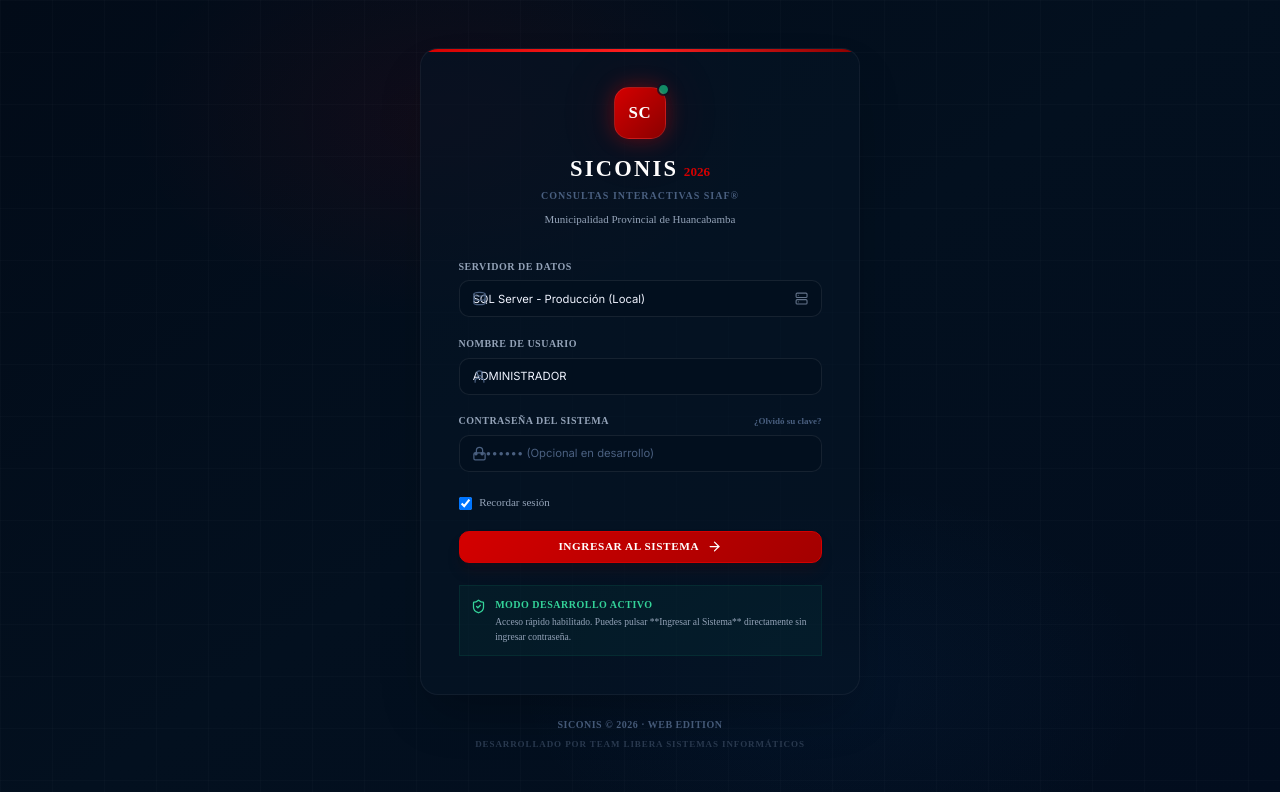
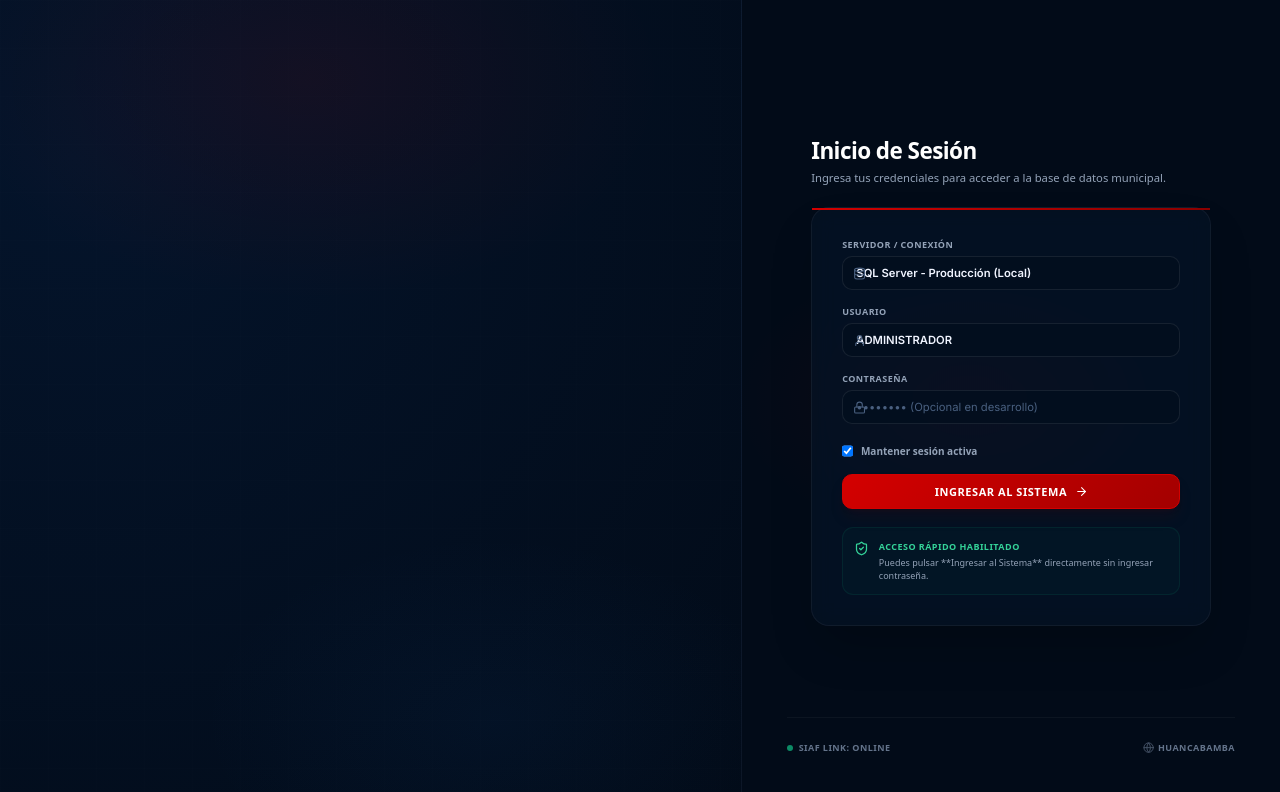
Before and after one commit to DraxLuis/SWSiconis2026-Web, a Next.js app: page /login in a window 1280 px wide. Shown: the top 792 px of the page. Built offline with nearby package versions, Linux system fonts and the light colour scheme.

Commit message:
design: complete aesthetic overhaul of the login page to modern split-screen layout

```diff
--- a/src/app/login/page.tsx
+++ b/src/app/login/page.tsx
@@ -2,7 +2,19 @@
 
 import { useState } from 'react';
 import { useRouter } from 'next/navigation';
-import { Database, Lock, User, ArrowRight, ShieldCheck, Server } from 'lucide-react';
+import {
+  Database,
+  Lock,
+  User,
+  ArrowRight,
+  ShieldCheck,
+  TrendingUp,
+  Coins,
+  FileText,
+  CheckCircle2,
+  Activity,
+  Globe
+} from 'lucide-react';
 
 export default function LoginPage() {
   const router = useRouter();
@@ -16,226 +28,382 @@ export default function LoginPage() {
     e.preventDefault();
     setLoading(true);
 
-    // Simulamos un retraso sutil para dar sensación de procesamiento premium
     setTimeout(() => {
-      // Establecer cookie de sesión por 1 día (o 30 días si rememberMe está marcado)
       const maxAge = rememberMe ? 30 * 24 * 60 * 60 : 24 * 60 * 60;
       document.cookie = `siconis_session=${encodeURIComponent(usuario)}; path=/; max-age=${maxAge}; SameSite=Lax`;
 
-      // Redirigir al dashboard principal e invalidar caché del router
       router.push('/');
       router.refresh();
-    }, 800);
+    }, 1000);
   };
 
   return (
+    <div className="min-h-screen w-full flex bg-[#020B18] text-white font-sans overflow-hidden relative selection:bg-[#D40000]/30 selection:text-white">
+
+      {/* ========================================== */}
+      {/* LADO IZQUIERDO: VISUAL / DEMO DASHBOARD    */}
+      {/* ========================================== */}
       <div
-      className="min-h-screen w-full flex flex-col items-center justify-center p-4 relative overflow-hidden select-none"
+        className="hidden lg:flex lg:w-[52%] xl:w-[58%] flex-col justify-between p-12 relative border-r border-white/[0.04] overflow-hidden"
         style={{
-        background: 'linear-gradient(145deg, #020B18 0%, #03101F 50%, #020D1E 100%)',
+          background: 'radial-gradient(circle at 10% 20%, #04142b 0%, #020B18 100%)',
         }}
       >
-      {/* Grid overlay — sutil */}
+        {/* Grid Overlay */}
         <div
           aria-hidden
-        className="absolute inset-0 pointer-events-none"
+          className="absolute inset-0 pointer-events-none opacity-40"
           style={{
             backgroundImage: `
               linear-gradient(rgba(255,255,255,0.015) 1px, transparent 1px),
               linear-gradient(90deg, rgba(255,255,255,0.015) 1px, transparent 1px)
             `,
-          backgroundSize: '52px 52px',
-          zIndex: 0,
+            backgroundSize: '48px 48px',
           }}
         />
 
-      {/* Glow radial de acento rojo (SICONIS) — arriba izquierda */}
+        {/* Ambient Glows */}
         <div
           aria-hidden
           className="absolute pointer-events-none"
           style={{
-          top: '-10%',
-          left: '10%',
-          width: '50vw',
-          height: '50vh',
-          background: 'radial-gradient(ellipse at center, rgba(212,0,0,0.07) 0%, transparent 70%)',
-          zIndex: 0,
+            top: '-20%',
+            left: '-10%',
+            width: '60vw',
+            height: '60vh',
+            background: 'radial-gradient(ellipse at center, rgba(212,0,0,0.08) 0%, transparent 65%)',
           }}
         />
-
-      {/* Glow radial de acento azul (Libera) — abajo derecha */}
         <div
           aria-hidden
           className="absolute pointer-events-none"
           style={{
-          bottom: '-10%',
-          right: '10%',
+            bottom: '-15%',
+            right: '-10%',
             width: '50vw',
             height: '50vh',
-          background: 'radial-gradient(ellipse at center, rgba(21,101,192,0.06) 0%, transparent 70%)',
-          zIndex: 0,
+            background: 'radial-gradient(ellipse at center, rgba(21,101,192,0.06) 0%, transparent 65%)',
           }}
         />
 
-      <div className="w-full max-w-[440px] z-10 animate-scale-in">
-        {/* Contenedor principal con efecto vidrio */}
-        <div className="glass-card p-8 md:p-10 relative overflow-hidden shadow-2xl border-white/[0.06] bg-[#061526]/70 backdrop-blur-2xl">
-          {/* Línea decorativa roja en la parte superior */}
-          <div className="absolute top-0 left-0 right-0 h-[3px] bg-gradient-to-r from-[#D40000] via-[#FF2020] to-[#8B0000]" />
-
-          {/* Header del Login */}
-          <div className="text-center mb-8">
-            <div className="flex justify-center mb-4">
-              <div className="relative">
-                <div className="h-14 w-14 rounded-2xl bg-gradient-to-br from-[#D40000] to-[#8B0000] flex items-center justify-center shadow-xl shadow-red-950/70 border border-white/10 glow-red">
-                  <span className="text-lg font-black text-white tracking-wider">SC</span>
+        {/* Brand/Header Superior */}
+        <div className="flex items-center gap-3.5 z-10 animate-fade-in">
+          <div className="h-10 w-10 rounded-xl bg-gradient-to-br from-[#D40000] to-[#8B0000] flex items-center justify-center shadow-lg shadow-red-950/40 border border-white/10">
+            <span className="text-sm font-black text-white tracking-widest">SC</span>
           </div>
-                <span className="absolute -top-1 -right-1 h-3.5 w-3.5 rounded-full bg-emerald-500 border-2 border-[#061526] animate-pulse" />
+          <div>
+            <div className="flex items-baseline gap-1.5 leading-none">
+              <span className="text-base font-black tracking-widest text-white">SICONIS</span>
+              <span className="text-[11px] font-bold text-[#D40000]">2026</span>
+            </div>
+            <p className="text-[9px] text-[#4A6080] font-bold tracking-widest uppercase mt-0.5">
+              Consultas Interactivas SIAF®
+            </p>
           </div>
         </div>
 
-            <div className="flex items-baseline justify-center gap-1.5">
-              <h1 className="text-2xl font-black tracking-widest text-white">
-                SICONIS
-              </h1>
-              <span className="text-sm font-bold text-[#D40000]">2026</span>
+        {/* Centro: Visualización del Dashboard SICONIS */}
+        <div className="z-10 max-w-2xl my-auto space-y-8 stagger-children">
+          <div className="space-y-3">
+            <div className="inline-flex items-center gap-2 px-3 py-1 rounded-full bg-white/[0.04] border border-white/[0.06] text-xs font-semibold text-slate-300">
+              <TrendingUp className="h-3.5 w-3.5 text-[#D40000]" />
+              <span>Plataforma de Consulta y Monitoreo Municipal</span>
             </div>
-            <p className="text-[10px] text-[#4A6080] font-bold tracking-widest uppercase mt-1">
-              Consultas Interactivas SIAF®
-            </p>
-            <p className="text-[11px] text-[#94A3B8] mt-2 font-medium">
-              Municipalidad Provincial de Huancabamba
+            <h2 className="text-3xl xl:text-4xl font-extrabold tracking-tight text-white leading-tight">
+              Control Presupuestal de Alta Gama para la Gestión Municipal
+            </h2>
+            <p className="text-sm text-slate-400 max-w-lg">
+              Accede a las métricas del Presupuesto Institucional Modificado (PIM), metas físicas, expedientes administrativos SIAF y tesorería con tiempos de carga optimizados.
             </p>
           </div>
 
-          {/* Formulario */}
-          <form onSubmit={handleLogin} className="space-y-5">
-            {/* Input: Servidor / Conexión */}
-            <div className="space-y-1.5">
-              <label className="text-[10px] font-bold text-slate-400 uppercase tracking-wider block">
-                Servidor de Datos
+          {/* Maqueta simulada del Dashboard */}
+          <div className="glass-card p-6 border-white/[0.08] bg-[#061526]/60 backdrop-blur-xl shadow-2xl relative rounded-2xl overflow-hidden group">
+            {/* Glossy top highlight */}
+            <div className="absolute top-0 left-0 right-0 h-px bg-gradient-to-r from-transparent via-white/10 to-transparent" />
+
+            <div className="flex items-center justify-between mb-5 border-b border-white/[0.05] pb-4">
+              <div className="flex items-center gap-2">
+                <span className="h-2 w-2 rounded-full bg-emerald-500 animate-pulse" />
+                <span className="text-[10px] font-bold tracking-widest text-slate-400 uppercase">Vista Previa Interactiva</span>
+              </div>
+              <div className="flex gap-1.5">
+                <span className="h-2.5 w-2.5 rounded-full bg-white/10" />
+                <span className="h-2.5 w-2.5 rounded-full bg-white/10" />
+                <span className="h-2.5 w-2.5 rounded-full bg-white/10" />
+              </div>
+            </div>
+
+            {/* Fila de Tarjetas Mini-KPI */}
+            <div className="grid grid-cols-3 gap-4 mb-5">
+              {/* KPI 1 */}
+              <div className="bg-[#03101F]/80 border border-white/[0.05] rounded-xl p-3.5 space-y-1 hover:border-[#D40000]/30 transition-all duration-300">
+                <div className="flex items-center justify-between">
+                  <span className="text-[9px] font-bold text-slate-400 uppercase tracking-wider">PIM Anual</span>
+                  <Coins className="h-3.5 w-3.5 text-[#D40000]" />
+                </div>
+                <div className="text-sm xl:text-base font-bold text-white tracking-tight font-mono">
+                  S/ 84.2M
+                </div>
+                <div className="text-[9px] text-[#4A6080] font-semibold">
+                  Avance: 72.4%
+                </div>
+              </div>
+
+              {/* KPI 2 */}
+              <div className="bg-[#03101F]/80 border border-white/[0.05] rounded-xl p-3.5 space-y-1 hover:border-[#D40000]/30 transition-all duration-300">
+                <div className="flex items-center justify-between">
+                  <span className="text-[9px] font-bold text-slate-400 uppercase tracking-wider">Devengado</span>
+                  <Activity className="h-3.5 w-3.5 text-blue-400" />
+                </div>
+                <div className="text-sm xl:text-base font-bold text-white tracking-tight font-mono">
+                  S/ 61.0M
+                </div>
+                <div className="text-[9px] text-[#4A6080] font-semibold">
+                  Meta Devengada OK
+                </div>
+              </div>
+
+              {/* KPI 3 */}
+              <div className="bg-[#03101F]/80 border border-white/[0.05] rounded-xl p-3.5 space-y-1 hover:border-[#D40000]/30 transition-all duration-300">
+                <div className="flex items-center justify-between">
+                  <span className="text-[9px] font-bold text-slate-400 uppercase tracking-wider">Expedientes</span>
+                  <FileText className="h-3.5 w-3.5 text-emerald-400" />
+                </div>
+                <div className="text-sm xl:text-base font-bold text-white tracking-tight font-mono">
+                  12,841
+                </div>
+                <div className="text-[9px] text-emerald-500 font-bold flex items-center gap-1">
+                  <CheckCircle2 className="h-2.5 w-2.5" /> Activos
+                </div>
+              </div>
+            </div>
+
+            {/* Simulación Gráfico con SVG */}
+            <div className="bg-[#020B18]/70 border border-white/[0.04] rounded-xl p-4 relative">
+              <div className="flex items-center justify-between mb-3 text-[10px] font-bold text-slate-400 uppercase tracking-wider">
+                <span>Ejecución Mensual (Devengado vs Girado)</span>
+                <span className="text-[#D40000]">En vivo SIAF</span>
+              </div>
+              <div className="h-28 w-full flex items-end justify-between gap-1 pt-4 relative">
+                {/* SVG Curve */}
+                <svg className="absolute inset-0 h-full w-full pointer-events-none overflow-visible" preserveAspectRatio="none">
+                  <defs>
+                    <linearGradient id="chartGlow" x1="0" y1="0" x2="0" y2="1">
+                      <stop offset="0%" stopColor="#D40000" stopOpacity="0.15" />
+                      <stop offset="100%" stopColor="#D40000" stopOpacity="0" />
+                    </linearGradient>
+                  </defs>
+                  {/* Area */}
+                  <path
+                    d="M 0 100 Q 60 70 120 85 T 240 45 T 360 20 T 480 30 L 480 110 L 0 110 Z"
+                    fill="url(#chartGlow)"
+                    stroke="none"
+                  />
+                  {/* Line */}
+                  <path
+                    d="M 0 100 Q 60 70 120 85 T 240 45 T 360 20 T 480 30"
+                    fill="none"
+                    stroke="#D40000"
+                    strokeWidth="2.5"
+                    strokeLinecap="round"
+                  />
+                </svg>
+
+                {/* Barras de fondo y labels de meses */}
+                {['Ene', 'Feb', 'Mar', 'Abr', 'May', 'Jun', 'Jul', 'Ago', 'Sep', 'Oct'].map((mes, index) => (
+                  <div key={index} className="flex flex-col items-center flex-1 z-10">
+                    <span className="text-[8px] text-[#4A6080] font-bold font-mono">{mes}</span>
+                  </div>
+                ))}
+              </div>
+            </div>
+          </div>
+        </div>
+
+        {/* Footer Inferior */}
+        <div className="flex items-center justify-between z-10 text-[10px] text-[#4A6080] font-semibold tracking-wide border-t border-white/[0.04] pt-6 animate-fade-in">
+          <span>SICONIS v2026.1 · WEB EDITION</span>
+          <span>© 2026 Team Libera Sistemas Informáticos</span>
+        </div>
+      </div>
+
+      {/* ========================================== */}
+      {/* LADO DERECHO: FORMULARIO DE INGRESO        */}
+      {/* ========================================== */}
+      <div
+        className="w-full lg:w-[48%] xl:w-[42%] flex flex-col justify-between p-8 md:p-12 relative bg-[#020B18]"
+      >
+        {/* Glow de fondo para darle profundidad a la tarjeta */}
+        <div
+          aria-hidden
+          className="absolute pointer-events-none"
+          style={{
+            top: '30%',
+            right: '10%',
+            width: '40vw',
+            height: '40vh',
+            background: 'radial-gradient(ellipse at center, rgba(212,0,0,0.065) 0%, transparent 65%)',
+          }}
+        />
+
+        {/* Logo superior en móviles únicamente */}
+        <div className="flex lg:hidden items-center gap-3 mb-8 animate-fade-in">
+          <div className="h-9 w-9 rounded-lg bg-gradient-to-br from-[#D40000] to-[#8B0000] flex items-center justify-center">
+            <span className="text-xs font-black text-white tracking-widest">SC</span>
+          </div>
+          <div>
+            <div className="flex items-baseline gap-1 leading-none">
+              <span className="text-sm font-black tracking-widest text-white">SICONIS</span>
+              <span className="text-[10px] font-bold text-[#D40000]">2026</span>
+            </div>
+            <p className="text-[8px] text-[#4A6080] font-bold tracking-widest uppercase mt-0.5">
+              Consultas Interactivas SIAF®
+            </p>
+          </div>
+        </div>
+
+        {/* Formulario centrado */}
+        <div className="my-auto w-full max-w-[400px] mx-auto z-10">
+
+          <div className="mb-6 space-y-1">
+            <h1 className="text-xl md:text-2xl font-black tracking-tight text-white">
+              Inicio de Sesión
+            </h1>
+            <p className="text-xs text-slate-400">
+              Ingresa tus credenciales para acceder a la base de datos municipal.
+            </p>
+          </div>
+
+          <div className="glass-card p-6 md:p-8 border-white/[0.08] bg-[#061526]/50 backdrop-blur-2xl shadow-2xl relative rounded-2xl">
+            {/* Top highlight bar */}
+            <div className="absolute top-0 left-0 right-0 h-[2px] bg-gradient-to-r from-[#D40000] to-[#8B0000]" />
+
+            <form onSubmit={handleLogin} className="space-y-4">
+
+              {/* Selector de Servidor */}
+              <div className="space-y-1">
+                <label className="text-[9px] font-bold text-slate-400 uppercase tracking-wider block">
+                  Servidor / Conexión
                 </label>
                 <div className="relative">
-                <div className="absolute inset-y-0 left-0 pl-3.5 flex items-center pointer-events-none">
-                  <Database className="h-4 w-4 text-[#4A6080]" />
+                  <div className="absolute inset-y-0 left-0 pl-3 flex items-center pointer-events-none">
+                    <Database className="h-3.5 w-3.5 text-[#4A6080]" />
                   </div>
                   <select
                     value={conexion}
                     onChange={(e) => setConexion(e.target.value)}
-                  className="form-select pl-10 pr-10 cursor-pointer bg-[#03101F]/80 border-white/[0.08]"
+                    className="form-select pl-9 pr-9 py-2 cursor-pointer bg-[#03101F]/90 border-white/[0.06] text-xs font-semibold text-white focus:border-[#D40000]/50"
                   >
                     <option value="produccion">SQL Server - Producción (Local)</option>
                     <option value="respaldo">SQL Server - Respaldo Externo</option>
                     <option value="demo">Base de Datos de Pruebas (DEMO)</option>
                   </select>
-                <div className="absolute inset-y-0 right-0 pr-3.5 flex items-center pointer-events-none">
-                  <Server className="h-3.5 w-3.5 text-slate-500" />
-                </div>
                 </div>
               </div>
 
               {/* Input: Usuario */}
-            <div className="space-y-1.5">
-              <label className="text-[10px] font-bold text-slate-400 uppercase tracking-wider block">
-                Nombre de Usuario
+              <div className="space-y-1">
+                <label className="text-[9px] font-bold text-slate-400 uppercase tracking-wider block">
+                  Usuario
                 </label>
                 <div className="relative">
-                <div className="absolute inset-y-0 left-0 pl-3.5 flex items-center pointer-events-none">
-                  <User className="h-4 w-4 text-[#4A6080]" />
+                  <div className="absolute inset-y-0 left-0 pl-3 flex items-center pointer-events-none">
+                    <User className="h-3.5 w-3.5 text-[#4A6080]" />
                   </div>
                   <input
                     type="text"
                     value={usuario}
                     onChange={(e) => setUsuario(e.target.value)}
-                  className="form-input pl-10 bg-[#03101F]/80 border-white/[0.08]"
-                  placeholder="Ingrese su usuario"
+                    className="form-input pl-9 py-2 bg-[#03101F]/90 border-white/[0.06] text-xs font-semibold focus:border-[#D40000]/50"
+                    placeholder="ADMINISTRADOR"
                     required
                   />
                 </div>
               </div>
 
               {/* Input: Clave */}
-            <div className="space-y-1.5">
+              <div className="space-y-1">
                 <div className="flex justify-between items-center">
-                <label className="text-[10px] font-bold text-slate-400 uppercase tracking-wider block">
-                  Contraseña del Sistema
+                  <label className="text-[9px] font-bold text-slate-400 uppercase tracking-wider block">
+                    Contraseña
                   </label>
-                <span className="text-[9px] text-[#4A6080] font-semibold cursor-not-allowed hover:underline">
-                  ¿Olvidó su clave?
-                </span>
                 </div>
                 <div className="relative">
-                <div className="absolute inset-y-0 left-0 pl-3.5 flex items-center pointer-events-none">
-                  <Lock className="h-4 w-4 text-[#4A6080]" />
+                  <div className="absolute inset-y-0 left-0 pl-3 flex items-center pointer-events-none">
+                    <Lock className="h-3.5 w-3.5 text-[#4A6080]" />
                   </div>
                   <input
                     type="password"
                     value={clave}
                     onChange={(e) => setClave(e.target.value)}
-                  className="form-input pl-10 bg-[#03101F]/80 border-white/[0.08]"
+                    className="form-input pl-9 py-2 bg-[#03101F]/90 border-white/[0.06] text-xs focus:border-[#D40000]/50"
                     placeholder="•••••••• (Opcional en desarrollo)"
                   />
                 </div>
               </div>
 
-            {/* Remember Me */}
+              {/* Checkbox: Recordar */}
               <div className="flex items-center justify-between pt-1">
                 <label className="flex items-center gap-2 cursor-pointer select-none">
                   <input
                     type="checkbox"
                     checked={rememberMe}
                     onChange={(e) => setRememberMe(e.target.checked)}
-                  className="h-3.5 w-3.5 rounded border-white/[0.08] bg-[#03101F]/80 text-[#D40000] focus:ring-0 focus:ring-offset-0 cursor-pointer"
+                    className="h-3 w-3 rounded border-white/[0.08] bg-[#03101F]/90 text-[#D40000] focus:ring-0 focus:ring-offset-0 cursor-pointer"
                   />
-                <span className="text-[11px] font-medium text-slate-400">Recordar sesión</span>
+                  <span className="text-[10px] font-semibold text-slate-400">Mantener sesión activa</span>
                 </label>
               </div>
 
-            {/* Botón de Ingreso */}
+              {/* Botón de Ingresar */}
               <button
                 type="submit"
                 disabled={loading}
-              className="btn-primary w-full py-3 mt-2 flex justify-center items-center gap-2 border-none relative overflow-hidden transition-all duration-300 group shadow-lg shadow-red-950/20"
+                className="btn-primary w-full py-2.5 mt-2 flex justify-center items-center gap-1.5 border-none relative overflow-hidden transition-all duration-300 group shadow-lg shadow-red-950/20 active:translate-y-px"
                 style={{
                   background: 'linear-gradient(135deg, #D40000 0%, #A30000 100%)',
                 }}
               >
                 {loading ? (
                   <>
-                  <div className="h-4 w-4 border-2 border-white/30 border-t-white rounded-full animate-spin" />
-                  <span className="text-xs font-bold tracking-wider uppercase">Iniciando Conexión...</span>
+                    <div className="h-3.5 w-3.5 border-2 border-white/30 border-t-white rounded-full animate-spin" />
+                    <span className="text-[11px] font-bold tracking-wider uppercase">Conectando...</span>
                   </>
                 ) : (
                   <>
-                  <span className="text-xs font-bold tracking-wider uppercase">Ingresar al Sistema</span>
-                  <ArrowRight className="h-4 w-4 group-hover:translate-x-1 transition-transform" />
+                    <span className="text-[11px] font-bold tracking-wider uppercase">Ingresar al Sistema</span>
+                    <ArrowRight className="h-3.5 w-3.5 group-hover:translate-x-0.5 transition-transform" />
                   </>
                 )}
               </button>
             </form>
 
-          {/* Modo de Desarrollo / Acceso Rápido Badge */}
-          <div className="mt-6 p-3 rounded-lg bg-emerald-500/5 border border-emerald-500/10 flex items-start gap-2.5">
+            {/* Modo de Desarrollo / Bypass Alert */}
+            <div className="mt-5 p-3 rounded-xl bg-emerald-500/[0.03] border border-emerald-500/10 flex items-start gap-2.5">
               <ShieldCheck className="h-4 w-4 text-emerald-400 flex-shrink-0 mt-0.5" />
               <div>
-              <p className="text-[10px] font-bold text-emerald-400 uppercase tracking-wider">
-                Modo Desarrollo Activo
+                <p className="text-[9px] font-black text-emerald-400 uppercase tracking-wider">
+                  Acceso Rápido Habilitado
                 </p>
-              <p className="text-[9.5px] text-[#94A3B8] leading-normal mt-0.5">
-                Acceso rápido habilitado. Puedes pulsar **Ingresar al Sistema** directamente sin ingresar contraseña.
+                <p className="text-[9px] text-slate-400 leading-normal mt-0.5">
+                  Puedes pulsar **Ingresar al Sistema** directamente sin ingresar contraseña.
                 </p>
               </div>
             </div>
           </div>
+        </div>
 
-        {/* Footer */}
-        <div className="text-center mt-6 space-y-1">
-          <p className="text-[10px] text-[#4A6080] font-semibold tracking-wider">
-            SICONIS © 2026 · WEB EDITION
-          </p>
-          <p className="text-[9px] text-[#2A3A50] font-bold tracking-widest uppercase">
-            DESARROLLADO POR TEAM LIBERA SISTEMAS INFORMÁTICOS
-          </p>
+        {/* Footer en derecho: estado de red / servidores */}
+        <div className="flex items-center justify-between border-t border-white/[0.04] pt-6 text-[9px] font-bold tracking-wider text-slate-500 z-10">
+          <div className="flex items-center gap-1.5">
+            <span className="h-1.5 w-1.5 rounded-full bg-emerald-500 animate-pulse" />
+            <span>SIAF LINK: ONLINE</span>
+          </div>
+          <div className="flex items-center gap-1">
+            <Globe className="h-3 w-3 text-slate-600" />
+            <span>HUANCABAMBA</span>
+          </div>
         </div>
       </div>
     </div>
```
Lines whose indentation alone changed are shown as unchanged.
